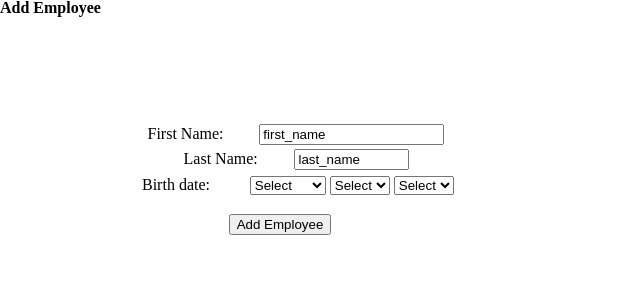
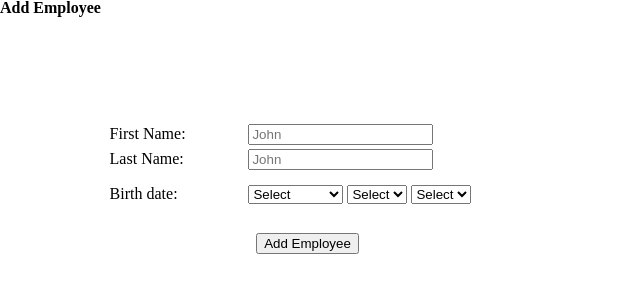
Before and after one commit to Just-Man/PHP, a PHP site: page /Task_6.php in a window 1280 px wide. Shown: the top 300 px of the page, without its empty margins (0-640 px from the left). Run offline with PHP 8.4, Linux system fonts and the light colour scheme; data that the repository does not hold is empty.

Commit message:
Homework PhHP & HTML

```diff
--- a/Lection15/PHP_&_HTML_Homework/Task_4.1.php
+++ b/Lection15/PHP_&_HTML_Homework/Task_4.1.php
@@ -39,7 +39,9 @@ $numbers = implode(", ",$numbers);
                 <label for="numbers">Numbers</label>
                     <input type="text" id="numbers" name="numbers">
             </span>
+            <span>
             <button type="submit">Enter</button>
+            </span>
             <p id="result">
                 <?php
                 if (!empty($_POST)) {
--- a/Lection15/PHP_&_HTML_Homework/Task_4.10.php
+++ b/Lection15/PHP_&_HTML_Homework/Task_4.10.php
@@ -78,7 +78,9 @@ $numbers = implode(", ",$numbers);
                 <label for="number10">Number10</label>
                 <input type="text" id="number10" name="number10">
             </span>
+    <span>
     <button type="submit">Enter</button>
+    </span>
     <p id="result">
         <?php
         if (!empty($_POST)) {
--- a/Lection15/PHP_&_HTML_Homework/Task_6.php
+++ b/Lection15/PHP_&_HTML_Homework/Task_6.php
@@ -29,7 +29,7 @@ define('d6',6);
 define('d7',7);
 
 $firstName = $_POST['first_name'];
-$firstName = $_POST['last_name'];
+$lastName = $_POST['last_name'];
 
 $birth_year = $_POST['birthDay'];
 $birth_mount = $_POST['birthDay'];
@@ -48,26 +48,26 @@ $birth_day = $_POST['birthDay'];
 <h1>Add Employee</h1>
 
 <form action="" method="post">
-    <div id="names">
         <span>
             <label for="first-name">First Name:</label>
-            <input type="text" id="first_name" placeholder="John" name="first_name" value="<?= htmlentities("first_name") ?>">
+            <input type="text" id="first_name" placeholder="John" name="first_name" value="<?= htmlentities("$firstName") ?>">
             <label for="first-name">Last Name:</label>
-            <input type="text" id="last_name" placeholder="John" name="last_name" value="<?= htmlentities("last_name") ?>" style="width:8em">
+            <input type="text" id="last_name" placeholder="John" name="last_name" value="<?= htmlentities("$lastName") ?>" ">
         </span>
-    <div id="dates">
         <span>
             <label>Birth date:</label>
             <select name="birthMount">
-                <option selected="selected"> Select </option>
-                <option value="January">January</option>
-                <option value="February">February</option>
-                <option value="March">March</option>
-                <option value="April">April</option>
+                <option value=""> Select </option>
+                <?= options([
+                        JANUARY => 'JANUARY',
+                        FEBRUARY => 'FEBRUARY',
+                        MARCH => 'MARCH',
+                        APRIL => 'APRIL'
+                    ], $birth_mount) ?>
             </select>
 
             <select name="birthDay" id="birthDays">
-                <option selected="selected"> Select </option>
+                <option value=""> Select </option>
                 <?= options([
                     d1 => '1',
                     d2 => '2',
@@ -79,15 +79,15 @@ $birth_day = $_POST['birthDay'];
                 ], $birth_day) ?>
             </select>
 
-            <select name="birthYears" id="birthMount">
-                <option selected="selected"> Select </option>
+            <select name="birthYears" id="">
+                <option  value=""> Select </option>
 
             </select>
         </span>
         <br>
-    <div>
+    <span>
         <button type="submit">Add Employee</button>
-    </div>
+    </span>
 </form>
 </body>
 </html>
--- a/Lection15/PHP_&_HTML_Homework/stylesheet.css
+++ b/Lection15/PHP_&_HTML_Homework/stylesheet.css
@@ -1,13 +1,13 @@
 form{
     margin: 100px;
-    width: 360px
+    width: 415px
 }
 
 form > div{
     padding: 0.3rem;
 }
 
-form > div:last-child{
+form > span:last-child{
     text-align: center;
 }
 
@@ -30,6 +30,8 @@ form > label:first-child {
 
 form span{
     display: block;
+    text-align: left;
+    padding: 0.3rem;
 }
 
 form span > label{
```
Also changed, not shown: Lection15/PHP_&_HTML_Homework/Task_1.php (+7 -7 lines), Lection15/PHP_&_HTML_Homework/Task_7.php (added, +14 -0 lines).
